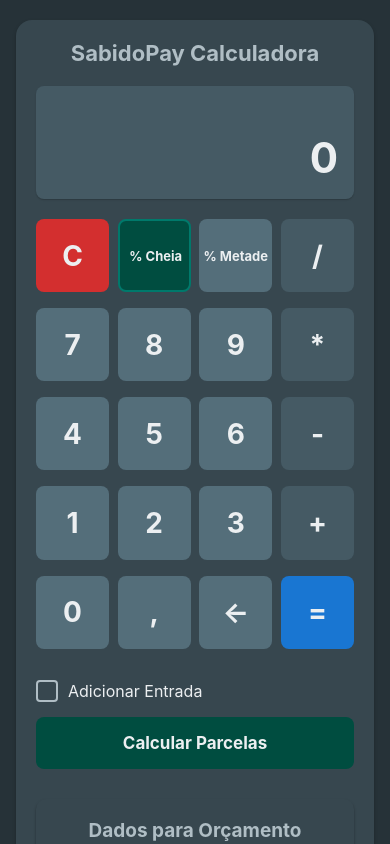
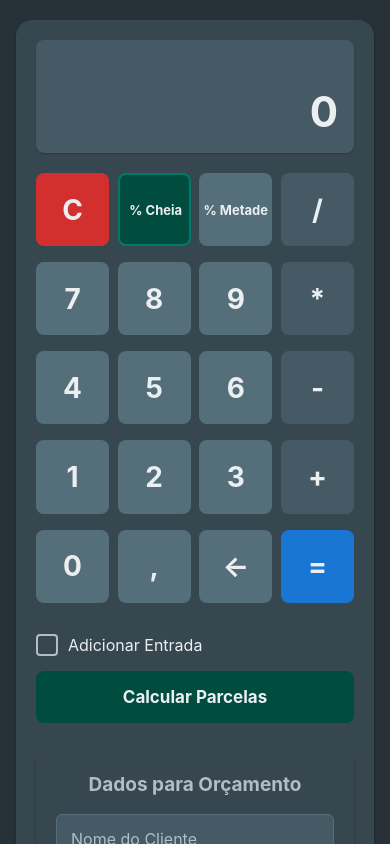
Before and after one commit to MaikDouglasOficial/SabidoPay-Calculadora-Vendas, a React Native app: screen /JurosCalculator in a window 390 px wide. Built offline with nearby package versions, Linux system fonts and the light colour scheme.

Commit message:
Update JurosCalculatorScreen.tsx
Removendo nome da calculadora do topo

```diff
--- a/screens/JurosCalculatorScreen.tsx
+++ b/screens/JurosCalculatorScreen.tsx
@@ -682,7 +682,7 @@
         <KeyboardAvoidingView style={{ flex: 1 }} behavior={Platform.OS === 'ios' ? 'padding' : undefined}>
             <ScrollView style={styles.container} keyboardShouldPersistTaps="handled">
                 <View style={styles.calculatorContainer}>
-                    <Text style={styles.calculatorTitle}>SabidoPay Calculadora</Text>
+
                     <View style={styles.calculatorDisplayContainer}>
                         <Text style={styles.calculatorPreviousValue}>
                             {calcPreviousValue !== null && calcOperator !== null ? `${calcPreviousValue.replace('.', ',')} ${calcOperator}` : ''}
```
